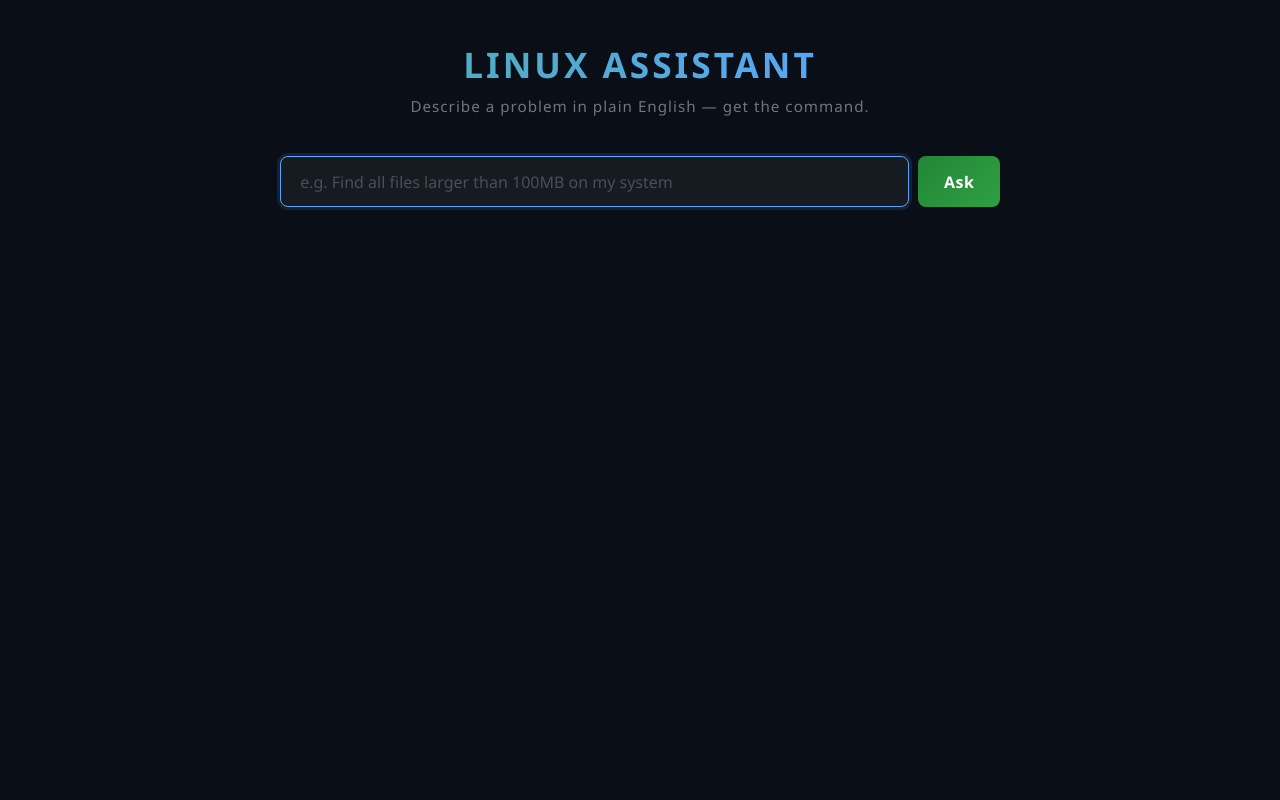
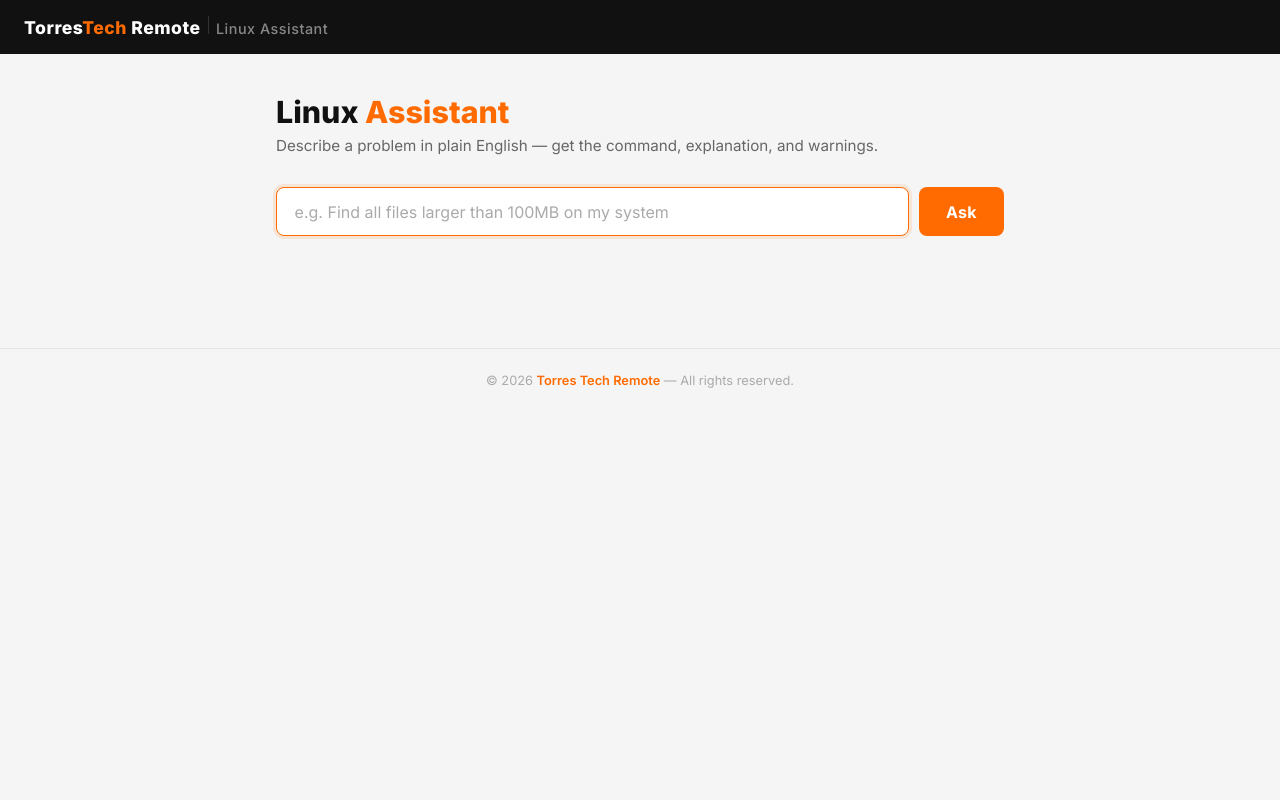
Before and after one commit to petetorres375-glitch/linux-assistant, a Flask app: page / in a window 1280 px wide. Run offline with Flask 3, Linux system fonts and the light colour scheme.

Commit message:
Rebrand UI to Torres Tech Remote black/white/orange theme
Co-Authored-By: Claude Sonnet 4.6 <noreply@anthropic.com>

```diff
--- a/templates/index.html
+++ b/templates/index.html
@@ -3,60 +3,99 @@
 <head>
   <meta charset="UTF-8">
   <meta name="viewport" content="width=device-width, initial-scale=1.0">
-  <title>Linux Assistant</title>
+  <title>Linux Assistant — Torres Tech Remote</title>
+  <link rel="preconnect" href="https://fonts.googleapis.com">
+  <link rel="preconnect" href="https://fonts.gstatic.com" crossorigin>
+  <link href="https://fonts.googleapis.com/css2?family=Inter:wght@400;500;600;700;800&display=swap" rel="stylesheet">
   <style>
     * { box-sizing: border-box; margin: 0; padding: 0; }
 
     body {
-      font-family: 'Segoe UI', system-ui, sans-serif;
-      background: #0a0e17;
-      color: #e6edf3;
+      font-family: 'Inter', system-ui, sans-serif;
+      background: #f5f5f5;
+      color: #111111;
       min-height: 100vh;
-      padding: 2.5rem 1rem;
     }
 
+    /* ── Header ── */
     header {
-      text-align: center;
-      margin-bottom: 2.5rem;
+      background: #111111;
+      padding: 1rem 1.5rem;
+      display: flex;
+      align-items: center;
+      gap: 1rem;
     }
 
-    header h1 {
-      font-size: 2.2rem;
-      font-weight: 700;
-      letter-spacing: 3px;
-      text-transform: uppercase;
-      background: linear-gradient(90deg, #58a6ff, #3fb950, #58a6ff);
-      background-size: 200% auto;
-      -webkit-background-clip: text;
-      -webkit-text-fill-color: transparent;
-      animation: shimmer 4s linear infinite;
+    .brand {
+      display: flex;
+      align-items: baseline;
+      gap: 0.45rem;
+      flex-wrap: wrap;
     }
 
-    @keyframes shimmer {
-      to { background-position: 200% center; }
+    .brand-name {
+      font-size: 1.1rem;
+      font-weight: 800;
+      color: #ffffff;
+      letter-spacing: 0.5px;
     }
 
-    header p {
-      color: #6e7681;
-      margin-top: 0.5rem;
-      font-size: 0.95rem;
-      letter-spacing: 1px;
+    .brand-accent {
+      color: #FF6B00;
     }
 
+    .brand-divider {
+      width: 1px;
+      height: 1.1rem;
+      background: #333333;
+      flex-shrink: 0;
+    }
+
+    .tool-name {
+      font-size: 0.9rem;
+      font-weight: 500;
+      color: #888888;
+      letter-spacing: 0.5px;
+    }
+
+    /* ── Main content ── */
+    main {
+      max-width: 760px;
+      margin: 0 auto;
+      padding: 2.5rem 1rem 3rem;
+    }
+
+    .page-title {
+      font-size: 1.9rem;
+      font-weight: 800;
+      color: #111111;
+      margin-bottom: 0.4rem;
+    }
+
+    .page-title span {
+      color: #FF6B00;
+    }
+
+    .page-subtitle {
+      color: #666666;
+      font-size: 0.95rem;
+      margin-bottom: 2rem;
+    }
+
+    /* ── Search form ── */
     .search-box {
-      max-width: 720px;
-      margin: 0 auto 2.5rem;
       display: flex;
       gap: 0.6rem;
+      margin-bottom: 2rem;
     }
 
     .search-box input {
       flex: 1;
-      padding: 0.85rem 1.2rem;
-      background: #161b22;
-      border: 1px solid #21262d;
+      padding: 0.85rem 1.1rem;
+      background: #ffffff;
+      border: 1.5px solid #dddddd;
       border-radius: 8px;
-      color: #e6edf3;
+      color: #111111;
       font-family: inherit;
       font-size: 1rem;
       outline: none;
@@ -64,52 +103,52 @@
     }
 
     .search-box input:focus {
-      border-color: #58a6ff;
-      box-shadow: 0 0 0 3px rgba(88, 166, 255, 0.12);
+      border-color: #FF6B00;
+      box-shadow: 0 0 0 3px rgba(255, 107, 0, 0.12);
     }
 
-    .search-box input::placeholder { color: #484f58; }
+    .search-box input::placeholder { color: #aaaaaa; }
 
     .search-box button {
-      padding: 0.85rem 1.6rem;
-      background: linear-gradient(135deg, #238636, #2ea043);
+      padding: 0.85rem 1.7rem;
+      background: #FF6B00;
       border: none;
       border-radius: 8px;
-      color: #fff;
+      color: #ffffff;
       font-family: inherit;
       font-size: 1rem;
-      font-weight: 600;
+      font-weight: 700;
       cursor: pointer;
-      letter-spacing: 0.5px;
-      transition: opacity 0.2s, transform 0.1s;
+      letter-spacing: 0.3px;
+      white-space: nowrap;
+      transition: background 0.2s, transform 0.1s;
     }
 
-    .search-box button:hover { opacity: 0.9; }
+    .search-box button:hover { background: #e05e00; }
     .search-box button:active { transform: scale(0.98); }
     .search-box button:disabled {
-      opacity: 0.6;
+      background: #ffaa66;
       cursor: not-allowed;
       transform: none;
     }
 
+    /* ── Spinner ── */
     .spinner {
       display: none;
-      max-width: 720px;
-      margin: 0 auto 1.5rem;
       align-items: center;
-      gap: 0.75rem;
-      color: #8b949e;
+      gap: 0.65rem;
+      color: #888888;
       font-size: 0.9rem;
-      letter-spacing: 1px;
+      margin-bottom: 1.5rem;
     }
 
     .spinner.active { display: flex; }
 
     .spinner-ring {
-      width: 20px;
-      height: 20px;
-      border: 2px solid #21262d;
-      border-top-color: #58a6ff;
+      width: 18px;
+      height: 18px;
+      border: 2px solid #dddddd;
+      border-top-color: #FF6B00;
       border-radius: 50%;
       animation: spin 0.7s linear infinite;
       flex-shrink: 0;
@@ -119,9 +158,32 @@
       to { transform: rotate(360deg); }
     }
 
+    /* ── Error ── */
+    .error {
+      padding: 1rem 1.2rem;
+      background: #fff5f5;
+      border: 1.5px solid #e53e3e;
+      border-radius: 8px;
+      color: #c53030;
+      font-size: 0.95rem;
+      margin-bottom: 1.5rem;
+    }
+
+    /* ── Query label ── */
+    .query-label {
+      color: #888888;
+      font-size: 0.82rem;
+      letter-spacing: 0.5px;
+      margin-bottom: 1rem;
+    }
+
+    .query-label span {
+      color: #444444;
+      font-style: italic;
+    }
+
+    /* ── Result cards ── */
     .results {
-      max-width: 720px;
-      margin: 0 auto;
       display: flex;
       flex-direction: column;
       gap: 1rem;
@@ -134,103 +196,124 @@
     }
 
     .panel {
+      background: #ffffff;
       border-radius: 10px;
+      box-shadow: 0 2px 8px rgba(0, 0, 0, 0.07);
       overflow: hidden;
-      border: 1px solid #21262d;
-      box-shadow: 0 2px 12px rgba(0,0,0,0.4);
+      border: 1px solid #eeeeee;
     }
 
     .panel-header {
-      padding: 0.55rem 1.1rem;
-      font-size: 0.75rem;
+      padding: 0.6rem 1.2rem;
+      font-size: 0.72rem;
       font-weight: 700;
       letter-spacing: 2px;
       text-transform: uppercase;
       display: flex;
       align-items: center;
-      gap: 0.5rem;
+      gap: 0.45rem;
+      background: #fafafa;
+      border-bottom: 1px solid #eeeeee;
     }
 
     .panel-header::before {
       content: '';
       display: inline-block;
-      width: 8px;
-      height: 8px;
+      width: 7px;
+      height: 7px;
       border-radius: 50%;
     }
 
     .panel-body {
       padding: 1.1rem 1.2rem;
-      background: #0d1117;
       font-size: 0.95rem;
-      line-height: 1.7;
+      line-height: 1.75;
       white-space: pre-wrap;
       word-break: break-word;
     }
 
+    /* Command — green */
+    .panel.command {
+      border-left: 4px solid #22863a;
+    }
+
     .panel.command .panel-header {
-      background: #0f2a0f;
-      color: #3fb950;
+      color: #22863a;
     }
-    .panel.command .panel-header::before { background: #3fb950; }
+
+    .panel.command .panel-header::before { background: #22863a; }
+
     .panel.command .panel-body {
-      color: #3fb950;
       font-family: 'Courier New', monospace;
-      font-size: 1.05rem;
-      font-weight: bold;
-      background: #0b1a0b;
-      border-left: 3px solid #3fb950;
+      font-size: 1rem;
+      font-weight: 600;
+      color: #1a5c2a;
+      background: #f6fff8;
+    }
+
+    /* Explanation — blue */
+    .panel.explanation {
+      border-left: 4px solid #0366d6;
     }
 
     .panel.explanation .panel-header {
-      background: #0d1f38;
-      color: #58a6ff;
+      color: #0366d6;
     }
-    .panel.explanation .panel-header::before { background: #58a6ff; }
+
+    .panel.explanation .panel-header::before { background: #0366d6; }
+
     .panel.explanation .panel-body {
-      border-left: 3px solid #1f3a5f;
+      color: #111111;
+    }
+
+    /* Warnings — amber */
+    .panel.warnings {
+      border-left: 4px solid #b08800;
     }
 
     .panel.warnings .panel-header {
-      background: #2a1f08;
-      color: #d29922;
-    }
-    .panel.warnings .panel-header::before { background: #d29922; }
-    .panel.warnings .panel-body {
-      border-left: 3px solid #4a3510;
+      color: #9a7700;
     }
 
-    .error {
-      max-width: 720px;
-      margin: 0 auto;
-      padding: 1rem 1.2rem;
-      background: #1a0d0d;
-      border: 1px solid #f85149;
-      border-radius: 8px;
-      color: #f85149;
-      font-size: 0.95rem;
+    .panel.warnings .panel-header::before { background: #b08800; }
+
+    .panel.warnings .panel-body {
+      color: #4a3c00;
     }
 
-    .query-label {
-      max-width: 720px;
-      margin: 0 auto 0.75rem;
-      color: #484f58;
-      font-size: 0.82rem;
-      letter-spacing: 1px;
+    /* ── Footer ── */
+    footer {
+      text-align: center;
+      padding: 1.5rem 1rem;
+      color: #aaaaaa;
+      font-size: 0.8rem;
+      border-top: 1px solid #e5e5e5;
+      margin-top: 2rem;
     }
 
-    .query-label span {
-      color: #8b949e;
-      font-style: italic;
+    footer span { color: #FF6B00; font-weight: 600; }
+
+    /* ── Mobile ── */
+    @media (max-width: 520px) {
+      .search-box { flex-direction: column; }
+      .search-box button { width: 100%; }
+      .page-title { font-size: 1.5rem; }
     }
   </style>
 </head>
 <body>
 
   <header>
-    <h1>Linux Assistant</h1>
-    <p>Describe a problem in plain English — get the command.</p>
+    <div class="brand">
+      <span class="brand-name">Torres<span class="brand-accent">Tech</span> Remote</span>
+      <div class="brand-divider"></div>
+      <span class="tool-name">Linux Assistant</span>
+    </div>
   </header>
+
+  <main>
+    <h1 class="page-title">Linux <span>Assistant</span></h1>
+    <p class="page-subtitle">Describe a problem in plain English — get the command, explanation, and warnings.</p>
 
     <form method="POST" id="ask-form">
       <div class="search-box">
@@ -286,6 +369,11 @@
 
       </div>
     {% endif %}
+  </main>
+
+  <footer>
+    &copy; 2026 <span>Torres Tech Remote</span> — All rights reserved.
+  </footer>
 
 </body>
 </html>
```
Lines whose indentation alone changed are shown as unchanged.
